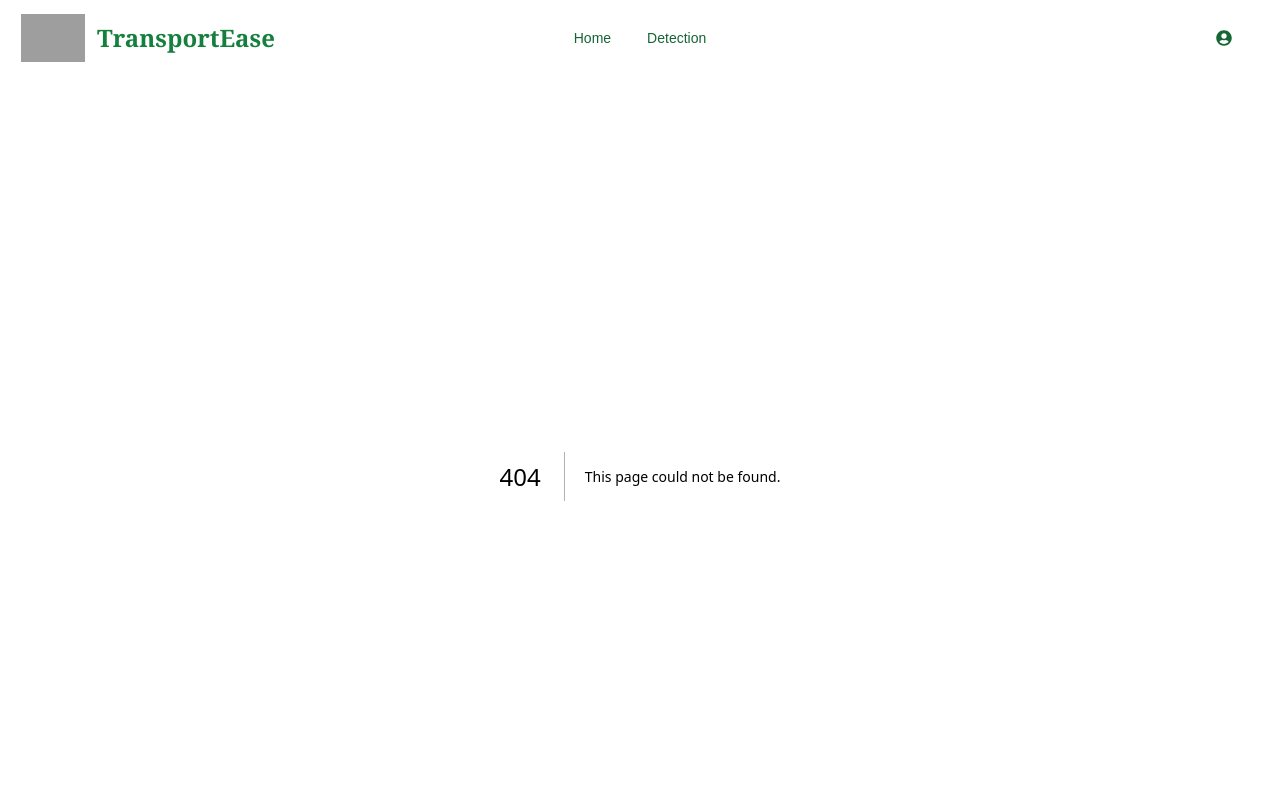
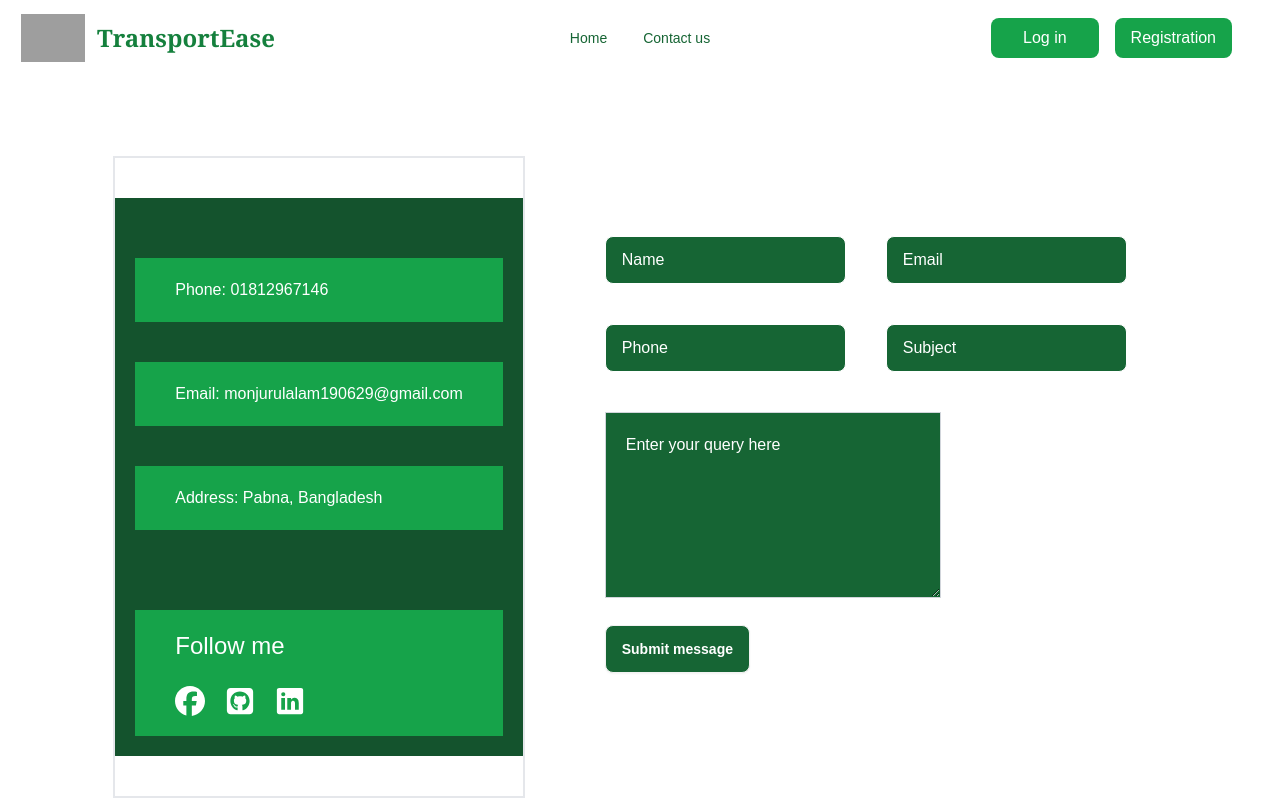
Before and after one commit to Monjurul-190629/Bus_Transport_Web, a Next.js app in the folder transport-app/: page /Contact in a window 1280 px wide. Before the commit this address had no page. Shown: the top 800 px of the page. Built offline with nearby package versions, Linux system fonts and the light colour scheme; grey boxes are pictures that could not be loaded.

Commit message:
Contact us route is now ok

```diff
--- a/transport-app/package.json
+++ b/transport-app/package.json
@@ -10,6 +10,7 @@
   },
   "dependencies": {
     "bcryptjs": "^2.4.3",
+    "emailjs-com": "^3.2.0",
     "mongodb": "^6.11.0",
     "mongoose": "^8.8.3",
     "next": "15.0.3",
--- a/transport-app/src/app/Component/Home/CardItem.jsx
+++ b/transport-app/src/app/Component/Home/CardItem.jsx
@@ -15,35 +15,35 @@ const CardItem = () => {
             <div className='flex justify-center'>
                 <div className='grid grid-cols-1 md:grid-cols-3 gap-12 md:gap-16'>
                     <div className='bg-gray-100 text-gray-700 w-[300px]'>
-                        <div className='text-2xl text-green-700 flex justify-start px-10 mb-5'>
+                        <div className='text-3xl text-green-700 flex justify-start px-10 mb-5'>
                             <FaBus />
                         </div>
                         <p className='text-xl font-semibold text-justify mb-2'><span className='text-green-700'>Bus</span> Ticket</p>
                         <p className='text-[16px] leading-snug'>No more queuing at counters. Tickets of Hundreds+ bus operators available online.</p>
                     </div>
                     <div className='bg-gray-100 text-gray-700 w-[300px]'>
-                        <div className='text-2xl text-green-700 flex justify-start px-10 mb-5'>
+                        <div className='text-3xl text-green-700 flex justify-start px-10 mb-5'>
                             <MdDirectionsCar />
                         </div>
                         <p className='text-xl font-semibold text-justify mb-2'><span className='text-green-700'>Mini</span> Bus</p>
                         <p className='text-[16px] leading-snug'>Now book your mini-buses for domestic travel in Bangladesh.</p>
                     </div>
                     <div className='bg-gray-100 text-gray-700 w-[300px]'>
-                        <div className='text-2xl text-green-700 flex justify-start px-10 mb-5'>
+                        <div className='text-3xl text-green-700 flex justify-start px-10 mb-5'>
                             <FaTruckMoving />
                         </div>
                         <p className='text-xl font-semibold text-justify mb-2'><span className='text-green-700'>Mini</span> Truck</p>
                         <p className='text-[16px] leading-snug'>Skip the lines and dive into fun! Purchase advance booking from our online inventory.</p>
                     </div>
                     <div className='bg-gray-100 text-gray-700 w-[300px]'>
-                        <div className='text-2xl text-green-700 flex justify-start px-10 mb-5'>
+                        <div className='text-3xl text-green-700 flex justify-start px-10 mb-5'>
                             <MdPedalBike />
                         </div>
                         <p className='text-xl font-semibold text-justify mb-2'><span className='text-green-700'>Motor</span> Bike</p>
                         <p className='text-[16px] leading-snug'>Skip the lines and dive into fun! Purchase advance booking from our online inventory.</p>
                     </div>
                     <div className='bg-gray-100 text-gray-700 w-[300px]'>
-                        <div className='text-2xl text-green-700 flex justify-start px-10 mb-5'>
+                        <div className='text-3xl text-green-700 flex justify-start px-10 mb-5'>
                             <MdOutlineElectricRickshaw />
                         </div>
                         <p className='text-xl font-semibold text-justify mb-2'><span className='text-green-700'>Auto</span> Rickshaw</p>
--- a/transport-app/src/app/Component/Home/FirstSection.jsx
+++ b/transport-app/src/app/Component/Home/FirstSection.jsx
@@ -5,7 +5,7 @@ import React from 'react';
 
 const FirstSection = () => {
     return (
-        <div className="mb-8">
+        <div className="mt-20 mb-8">
             <div className='text-3xl font-semibold flex justify-center items-center text-gray-700 text-center mb-10'>
                 <p className=""><span className='text-green-700'>Buy Tickets</span> in 3 easy steps</p>
             </div>
--- a/transport-app/src/app/Component/Home/TwoAdd.jsx
+++ b/transport-app/src/app/Component/Home/TwoAdd.jsx
@@ -27,7 +27,7 @@ const TwoAdd = () => {
                 </div>
             </div>
 
-            <div className='flex flex-col-reverse md:flex-row justify-center gap-10 items-center pt-10 pb-20'>
+            <div className='flex flex-col-reverse md:flex-row justify-center gap-10 items-center pt-28 pb-32'>
                 <div className='flex flex-col gap-2 text-center  lg:text-justify text-gray-700'>
                     <p className='font-semibold text-2xl md:text-3xl  lg:w-[400px] '>
                         All your <span className='text-green-700'>travel options</span> in one place
--- a/transport-app/src/app/Component/Shared/Navbar.jsx
+++ b/transport-app/src/app/Component/Shared/Navbar.jsx
@@ -2,7 +2,6 @@
 
 import React, { useState } from "react";
 import Link from "next/link";
-import { FaUserCircle } from "react-icons/fa";
 
 const Navbar = () => {
     const navLink = (
@@ -11,7 +10,7 @@ const Navbar = () => {
                 <Link href="/">Home</Link>
             </li>
             <li>
-                <Link href="/detection">Detection</Link>
+                <Link href="/Contact">Contact us</Link>
             </li>
         </>
     );
@@ -83,7 +82,8 @@ const Navbar = () => {
 
                 {/* Navbar End */}
                 <div className="navbar-end">
-                    <FaUserCircle />
+                    <button className="px-8 py-2 bg-green-600 rounded-lg text-white">Log in</button>
+                    <button className="px-4 py-2 ml-4 bg-green-600 rounded-lg text-white">Registration</button>
                 </div>
             </div>
         </div>
--- /dev/null
+++ b/transport-app/src/app/Contact/page.jsx
@@ -0,0 +1,128 @@
+"use client"
+
+import React, { useRef } from 'react';
+import dynamic from 'next/dynamic'; // For client-side-only libraries
+import { FaFacebook } from "react-icons/fa6";
+import { FaSquareGithub } from "react-icons/fa6";
+import { IoLogoLinkedin } from "react-icons/io5";
+import emailjs from 'emailjs-com';
+import Swal from 'sweetalert2';
+
+
+
+const Contact = () => {
+    const form = useRef();
+
+    const sendEmail = (e) => {
+        e.preventDefault();
+
+        emailjs.sendForm('service_5qn4bcd', 'template_p0y2f7b', form.current, 'ZNaeCns0HE2S0LkQW')
+            .then(
+                (result) => {
+                    console.log('SUCCESS!', result.text);
+                    Swal.fire({
+                        position: "top-end",
+                        icon: "success",
+                        title: "Message has been successfully sent",
+                        showConfirmButton: false,
+                        timer: 1500
+                    });
+                },
+                (error) => {
+                    console.log('FAILED...', error.text);
+                    Swal.fire({
+                        position: "top-end",
+                        icon: "error",
+                        title: "Message not sent",
+                        showConfirmButton: false,
+                        timer: 1500
+                    });
+                }
+            );
+
+        e.target.reset();
+    };
+
+    return (
+        <div className=" py-20 text-white flex lg:flex-row flex-col gap-10 justify-center">
+            <div className="py-10 border-2 border-green">
+                <div className="bg-green-900 p-5">
+                    <div className="border-1 py-5 px-10 bg-green-600 border-green-300 mt-10 hover:bg-green-600">
+                        <p>Phone: 01812967146</p>
+                    </div>
+                    <div className="border-1 py-5 px-10 bg-green-600 border-green-300 mt-10 hover:bg-green-600">
+                        <p>Email: monjurulalam190629@gmail.com</p>
+                    </div>
+                    <div className="border-1 py-5 px-10 bg-green-600 border-green-300 mt-10 hover:bg-green-600">
+                        <p>Address: Pabna, Bangladesh</p>
+                    </div>
+                </div>
+                <div className="bg-green-900 p-5">
+                    <div className="border-1 py-5 px-10 bg-green-600 border-slate-300 mt-10 hover:bg-green-500">
+                        <p className="bold text-2xl">Follow me</p><br />
+                        <div className="flex gap-5">
+                            <a href="https://www.facebook.com/Monjurul0629/" target="_blank" rel="noopener noreferrer">
+                                <FaFacebook className="text-3xl hover:text-green-400" />
+                            </a>
+                            <a href="https://github.com/Monjurul-190629/" target="_blank" rel="noopener noreferrer">
+                                <FaSquareGithub className="text-3xl hover:text-green-400" />
+                            </a>
+                            <a href="https://www.linkedin.com" target="_blank" rel="noopener noreferrer">
+                                <IoLogoLinkedin className="text-3xl hover:text-green-400" />
+                            </a>
+                        </div>
+                    </div>
+                </div>
+            </div>
+            <div className="lg:py-20 py-10 px-10">
+                <form ref={form} onSubmit={sendEmail}>
+                    <div className="grid lg:grid-cols-2 grid-cols-1 gap-10">
+                        <input
+                            type="text"
+                            name="from_name"
+                            placeholder="Name"
+                            className="input input-bordered w-full max-w-xs placeholder-white bg-green-800  border-1 border-white "
+                            required
+                        />
+                        <input
+                            type="email"
+                            name="from_email"
+                            placeholder="Email"
+                            className="input input-bordered w-full max-w-xs placeholder-white bg-green-800  border-1 border-white "
+                            required
+                        />
+                        <input
+                            type="text"
+                            name="from_phone"
+                            placeholder="Phone"
+                            className="input input-bordered w-full max-w-xs placeholder-white bg-green-800  border-1 border-white "
+                        />
+                        <input
+                            type="text"
+                            name="subject"
+                            placeholder="Subject"
+                            className="input input-bordered w-full max-w-xs placeholder-white bg-green-800  border-1 border-white "
+                        />
+                    </div>
+                    <div>
+                        <textarea
+                            name="message"
+                            placeholder="Enter your query here"
+                            rows="6"
+                            cols="30"
+                            className="border border-gray-300 p-5 placeholder-white bg-green-800  mt-10"
+                            required
+                        />
+                    </div>
+                    <div>
+                        <button type="submit" className="btn bg-green-800 mt-5 text-white hover:bg-blue-400 hover:text-black">
+                            Submit message
+                        </button>
+                    </div>
+                </form>
+            </div>
+        </div>
+    );
+};
+
+export default Contact;
```
Also changed, not shown: 2 other files (tests, documents, lock files or other folders).
